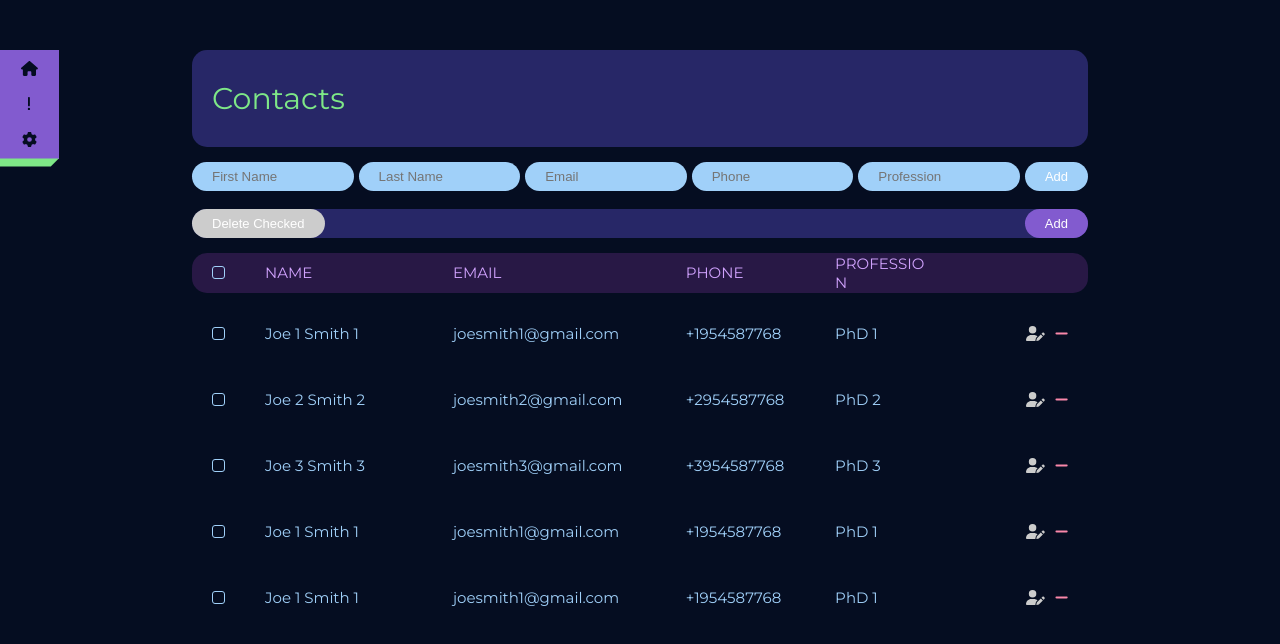
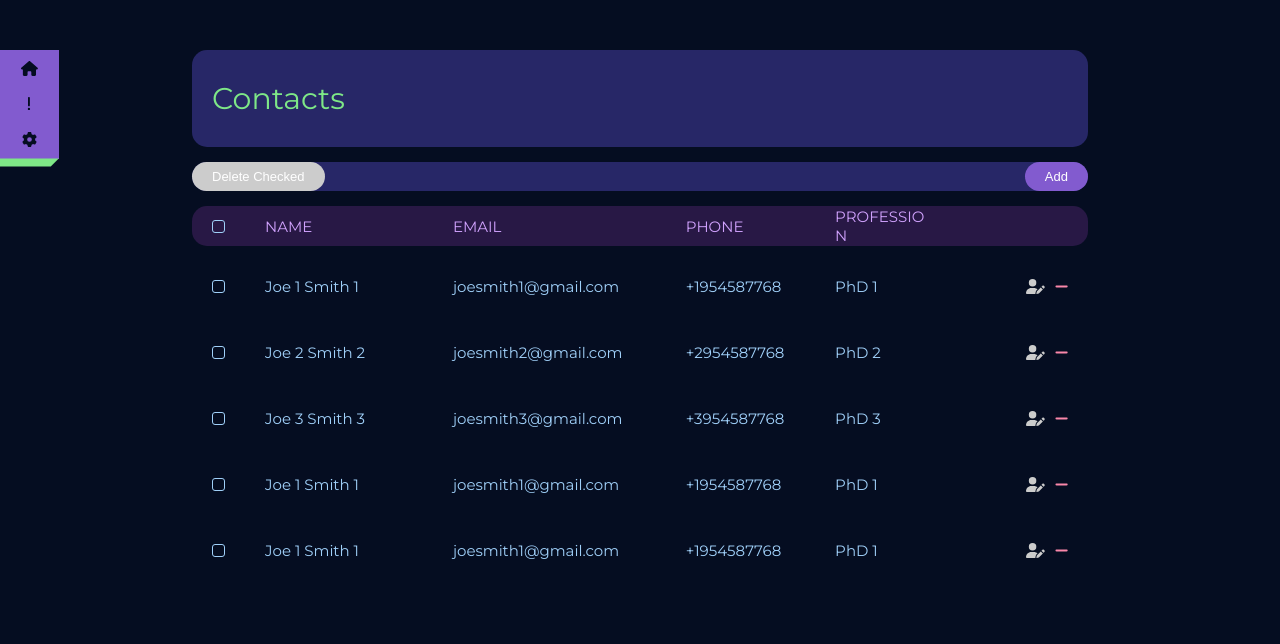
Before and after one commit to ghumash/ContactManager, a React (Create React App) app: page /#/ in a window 1280 px wide. Shown: the top 644 px of the page. Built offline with nearby package versions, Linux system fonts and the light colour scheme.

Commit message:
Refactor: "InlineContact" component

```diff
--- /dev/null
+++ b/src/List/InlineContact/InlineContact.css
@@ -0,0 +1,46 @@
+.inlineAdd {
+  display: flex;
+  justify-content: space-between;
+  align-items: center;
+  margin-bottom: 2%;
+}
+
+.InlineAdd-item {
+  width: 100%;
+  margin: 11px 5px;
+  padding: 5px 15px;
+
+  background-color: var(--color-5);
+  color: var(--color-1);
+  border-radius: 15px;
+}
+
+.InlineContact-btn-group {
+  padding: 0 20px;
+
+  display: flex;
+  justify-content: flex-end;
+  align-items: center;
+}
+
+.InlineContact-btn {
+  transition: 0.2s ease-in-out;
+  font-size: 19px;
+}
+
+.InlineContact-btn:first-child {
+  color: var(--color-4);
+  margin-right: 10px;
+}
+
+.InlineContact-btn:first-child:hover {
+  color: var(--color-12);
+}
+
+.InlineContact-btn:last-child {
+  color: var(--color-13);
+}
+
+.InlineContact-btn:last-child:hover {
+  color: var(--color-10);
+}
--- a/src/List/InlineContact/InlineContact.jsx
+++ b/src/List/InlineContact/InlineContact.jsx
@@ -1,52 +1,155 @@
-export default function InlineContact() {
+import "./InlineContact.css";
+
+import {v4 as uuidv4} from "uuid";
+import Swal from "sweetalert2";
+import {FontAwesomeIcon} from "@fortawesome/react-fontawesome";
+import {faMinus, faUserPen, faCheck, faXmark} from "@fortawesome/free-solid-svg-icons";
+
+import {useState} from "react";
+import {isEmpty} from "../../js/utils";
+
+export default function InlineContact({
+  setNewContact,
+  contact,
+  button,
+  id,
+  contacts,
+  setContacts,
+  setInlineContactStatus,
+}) {
+  const [firstNameInput, setFirstNameInput] = useState(contact.firstName);
+  const [lastNameInput, setLastNameInput] = useState(contact.lastName);
+  const [phoneInput, setPhoneInput] = useState(contact.phone);
+  const [emailInput, setEmailInput] = useState(contact.email);
+  const [professionInput, setProfessionInput] = useState(contact.profession);
+
+  const newContact = {
+    id: uuidv4(),
+    firstName: firstNameInput,
+    lastName: lastNameInput,
+    email: emailInput,
+    phone: phoneInput,
+    profession: professionInput,
+  };
+
+  const changeContacts = contacts.map((contact) => {
+    if (contact.id !== id) {
+      return contact;
+    } else {
+      return newContact;
+    }
+  });
+
+  const saveButtonHandle = () => {
+
+    if (isEmpty(newContact)) {
+      setContacts([...changeContacts]);
+      setInlineContactStatus(null);
+      Swal.fire({
+        text: `Contact Saved!`,
+        icon: "success",
+        iconColor: "var(--color-4)",
+        confirmButtonColor: "var(--color-12)",
+      });
+    } else {
+      Swal.fire({
+        text: `Please fill in all fields`,
+        icon: "warning",
+        iconColor: "var(--color-4)",
+        confirmButtonColor: "var(--color-12)",
+      });
+    }
+  };
+
+  const addButtonHandle = () => {
+    if (isEmpty(newContact)) {
+      setContacts([...contacts, newContact]);
+      setInlineContactStatus(null);
+      Swal.fire({
+        text: `Contact Added!`,
+        icon: "success",
+        iconColor: "var(--color-4)",
+        confirmButtonColor: "var(--color-12)",
+      });
+    } else {
+      Swal.fire({
+        text: `Please fill in all fields`,
+        icon: "warning",
+        iconColor: "var(--color-4)",
+        confirmButtonColor: "var(--color-12)",
+      });
+    }
+  };
+
   return (
-    <>
+    <form className="inlineAdd">
       <input
+        className="InlineAdd-item"
         type="text"
         value={firstNameInput}
-        // placeholder="First Name"
         onChange={(e) => {
           setFirstNameInput(e.target.value);
         }}
       />
       <input
+        className="InlineAdd-item"
         type="text"
         value={lastNameInput}
-        // placeholder="Last Name"
         onChange={(e) => {
           setLastNameInput(e.target.value);
         }}
       />
       <input
+        className="InlineAdd-item"
         type="text"
         value={emailInput}
-        // placeholder="Email"
         onChange={(e) => {
           setEmailInput(e.target.value);
         }}
       />
       <input
+        className="InlineAdd-item"
         type="text"
         value={phoneInput}
-        // placeholder="Phone"
         onChange={(e) => {
           setPhoneInput(e.target.value);
         }}
       />
       <input
+        className="InlineAdd-item"
         type="text"
         value={professionInput}
-        // placeholder="Profession"
         onChange={(e) => {
           setProfessionInput(e.target.value);
         }}
       />
-      <button
-        type="button"
-        onClick={addButtonHandle}
-      >
-        Add
-      </button>
-    </>
+      <div className="InlineContact-btn-group">
+        <FontAwesomeIcon
+          icon={faCheck}
+          className="InlineContact-btn"
+          type="button"
+          onClick={() => {
+            switch (button) {
+              case "Save":
+                saveButtonHandle();
+                break;
+              case "Add":
+                addButtonHandle();
+                break;
+              default:
+                break
+            }
+          }}
+        />
+        <FontAwesomeIcon
+          icon={faXmark}
+          className="InlineContact-btn"
+          type="button"
+          onClick={() => {
+            setInlineContactStatus(null);
+          }}
+        />
+      </div>
+    </form>
   )
 }
--- a/src/List/List.css
+++ b/src/List/List.css
@@ -13,44 +13,3 @@
     justify-content: center;
     flex-wrap: wrap;
 }
-
-.inlineAdd {
-    display: flex;
-    justify-content: space-between;
-    margin-bottom: 2%;
-}
-
-.InlineAdd-item {
-    width: 100%;
-    margin-right: 5px;
-    padding: 7px 20px;
-
-    background-color: var(--color-5);
-    color: var(--color-1);
-    border-radius: 15px;
-}
-
-.InlineAdd-item:last-child {
-    margin-right: 0;
-}
-
-.InlineAdd-item:nth-child(6) {
-    width: 15%;
-    border-radius: 15px;
-
-    font-size: 13px;
-    color: var(--color-7);
-
-    transition: 0.2s ease-in-out;
-    cursor: pointer;
-}
-
-.InlineAdd-item:nth-child(6):hover {
-    box-shadow: 0 4px 7px rgba(0, 0, 0, 0.15),
-    0 100px 80px rgba(255, 255, 255, 0.02),
-    0 42px 33px rgba(255, 255, 255, 0.024),
-    0 22px 18px rgba(255, 255, 255, 0.028),
-    0 12px 10px rgba(255, 255, 255, 0.034), 0 7px 5px rgba(255, 255, 255, 0.04),
-    0 3px 2px rgba(255, 255, 255, 0.07);
-    background-color: #55b1ff;
-}
--- a/src/List/List.jsx
+++ b/src/List/List.jsx
@@ -4,12 +4,12 @@ import ListHeader from "./ListHeader/ListHeader";
 import ListItem from "./ListItem/ListItem";
 import PopupContact from "./PopupContact/PopupContact";
 import ListBtnSection from "./ListBtnSection/ListBtnSection";
+import InlineContact from "./InlineContact/InlineContact";
 
 import {list} from "../js/const";
 import {useState} from "react";
 
 import Swal from "sweetalert2";
-import {v4 as uuidv4} from "uuid";
 
 export default function List({
                                cardViewState,
@@ -17,30 +17,18 @@ export default function List({
                                inlineAddState,
                              }) {
   const [contacts, setContacts] = useState([...list]);
-  const [popupContactStatus, setPopupContactStatus] = useState();
+  const [popupContactStatus, setPopupContactStatus] = useState(null);
+  const [inlineContactStatus, setInlineContactStatus] = useState(null);
   const [checkAll, setCheckAll] = useState(false);
   const [checkedIdArr, setCheckedIdArr] = useState([]);
   const checkedIdCopy = [...checkedIdArr];
   const [itemRowInlineStyle, setTtemRowInlineStyle] = useState(false);
 
-  const [firstNameInput, setFirstNameInput] = useState("");
-  const [lastNameInput, setLastNameInput] = useState("");
-  const [phoneInput, setPhoneInput] = useState("");
-  const [emailInput, setEmailInput] = useState("");
-  const [professionInput, setProfessionInput] = useState("");
+  const [newContact, setNewContact] = useState({})
 
-  const newContact = {
-    id: uuidv4(),
-    firstName: firstNameInput,
-    lastName: lastNameInput,
-    email: emailInput,
-    phone: phoneInput,
-    profession: professionInput,
-  };
 
   const onCheck = (e, id) => {
     const {name} = e.target;
-
     if (name === "checkAll") {
       if (e.target.checked) {
         setCheckAll(true);
@@ -122,7 +110,7 @@ export default function List({
     });
   };
 
-  const onEdit = (id, firstName, lastName, phone, email, profession) => {
+  const onPopupContactEdit = (id, firstName, lastName, phone, email, profession) => {
     setPopupContactStatus(
       <PopupContact
         title={"Edit Contact"}
@@ -157,106 +145,11 @@ export default function List({
     );
   };
 
-  const isEmpty = () => {
-    switch ("") {
-      case firstNameInput:
-      case lastNameInput:
-      case phoneInput:
-      case emailInput:
-      case professionInput:
-        return false;
-      default:
-        return true;
-    }
-  };
-
-  const addButtonHandle = () => {
-    if (isEmpty()) {
-      setContacts([...contacts, newContact]);
-      setFirstNameInput("")
-      setLastNameInput("")
-      setPhoneInput("")
-      setEmailInput("")
-      setProfessionInput("")
-      Swal.fire({
-        text: `Contact Added!`,
-        icon: "success",
-        iconColor: "var(--color-4)",
-        confirmButtonColor: "var(--color-12)",
-      });
-    } else {
-      Swal.fire({
-        text: `Please fill in all fields`,
-        icon: "warning",
-        iconColor: "var(--color-4)",
-        confirmButtonColor: "var(--color-12)",
-      });
-    }
-  };
-
-  const inlineAdd = (
-    <div className="inlineAdd">
-      <input
-        type="text"
-        className="InlineAdd-item"
-        value={firstNameInput}
-        placeholder="First Name"
-        onChange={(e) => {
-          setFirstNameInput(e.target.value);
-        }}
-      />
-      <input
-        type="text"
-        className="InlineAdd-item"
-        value={lastNameInput}
-        placeholder="Last Name"
-        onChange={(e) => {
-          setLastNameInput(e.target.value);
-        }}
-      />
-      <input
-        type="text"
-        className="InlineAdd-item"
-        value={emailInput}
-        placeholder="Email"
-        onChange={(e) => {
-          setEmailInput(e.target.value);
-        }}
-      />
-      <input
-        type="text"
-        className="InlineAdd-item"
-        value={phoneInput}
-        placeholder="Phone"
-        onChange={(e) => {
-          setPhoneInput(e.target.value);
-        }}
-      />
-      <input
-        type="text"
-        className="InlineAdd-item"
-        value={professionInput}
-        placeholder="Profession"
-        onChange={(e) => {
-          setProfessionInput(e.target.value);
-        }}
-      />
-      <button
-        type="button"
-        className="InlineAdd-item"
-        onClick={addButtonHandle}
-      >
-        Add
-      </button>
-    </div>
-  );
-
   return (
     <>
       <div className="ListCaption">
         <Caption title={"Contacts"}/>
       </div>
-      {inlineAddState && inlineAdd}
       <div className="List">
         {popupContactStatus ? popupContactStatus : null}
         <div className="ListBtnSection-container">
@@ -275,24 +168,33 @@ export default function List({
         <div
           className={cardViewState ? "ListItem-cardView" : "ListItem-rowView"}
         >
+
           {contacts.map((contact) => {
-            return (
+            return inlineContactStatus && contact.id === newContact.id ?
+              <InlineContact
+                title={"Edit Contact"}
+                button={"Save"}
+                key={contact.id}
+                id={contact.id}
+                contacts={contacts}
+                contact={contact}
+                setContacts={setContacts}
+                setNewContact={setNewContact}
+                setInlineContactStatus={setInlineContactStatus}
+              /> : (
                 <ListItem
                   key={contact.id}
                   id={contact.id}
+                  contact={contact}
+                  setNewContact={setNewContact}
                   contacts={contacts}
                   setContacts={setContacts}
-                avatar={contact.avatar}
-                firstName={contact.firstName}
-                lastName={contact.lastName}
-                email={contact.email}
-                phone={contact.phone}
-                profession={contact.profession}
                   cardViewState={cardViewState}
                   inlineEditState={inlineEditState}
                   checkedIdArr={checkedIdArr}
                   onDelete={onDelete}
-                onEdit={onEdit}
+                  onPopupContactEdit={onPopupContactEdit}
+                  setInlineContactStatus={setInlineContactStatus}
                   onCheck={onCheck}
                 />
               );
--- a/src/List/ListItem/ListItem.jsx
+++ b/src/List/ListItem/ListItem.jsx
@@ -1,132 +1,21 @@
 import "./ListItem.css";
 
 import {FontAwesomeIcon} from "@fortawesome/react-fontawesome";
-import {v4 as uuidv4} from "uuid";
 import {faMinus, faUserPen} from "@fortawesome/free-solid-svg-icons";
-import {useState} from "react";
-import Swal from "sweetalert2";
+import InlineContact from "../InlineContact/InlineContact";
 
 export default function ListItem({
   id,
-                                   contacts,
-                                   setContacts,
-                                   avatar,
-                                   firstName,
-                                   lastName,
-                                   email,
-                                   phone,
-                                   profession,
+  contact,
+  setNewContact,
   cardViewState,
   inlineEditState,
   checkedIdArr,
   onDelete,
-                                   onEdit,
+  onPopupContactEdit,
+  setInlineContactStatus,
   onCheck,
 }) {
-  const [inlineItemState, setInlineItemState] = useState(null);
-  const [inlineItemEditState, setInlineItemEditState] = useState(true);
-
-  const [firstNameInput, setFirstNameInput] = useState(firstName);
-  const [lastNameInput, setLastNameInput] = useState(lastName);
-  const [phoneInput, setPhoneInput] = useState(phone);
-  const [emailInput, setEmailInput] = useState(email);
-  const [professionInput, setProfessionInput] = useState(profession);
-
-  const newContact = {
-    id: uuidv4(),
-    firstName: firstNameInput,
-    lastName: lastNameInput,
-    email: emailInput,
-    phone: phoneInput,
-    profession: professionInput,
-  };
-
-  const isEmpty = () => {
-    switch ("") {
-      case firstNameInput:
-      case lastNameInput:
-      case phoneInput:
-      case emailInput:
-      case professionInput:
-        return false;
-      default:
-        return true;
-    }
-  };
-
-  const changedContacts = contacts.map((contact) => {
-    if (contact.id !== id) {
-      return contact;
-    } else {
-      return newContact;
-    }
-  });
-
-  const inlineItemEdit = (
-    <>
-      <input
-        type="text"
-        className="ListItem-edit"
-        defaultValue={firstNameInput}
-        onChange={(e) => {
-          setFirstNameInput(e.target.value);
-        }}
-      />
-      <input
-        type="text"
-        className="ListItem-edit"
-        defaultValue={lastNameInput}
-        onChange={(e) => {
-          setLastNameInput(e.target.value);
-        }}
-      />
-      <input
-        type="text"
-        className="ListItem-edit"
-        defaultValue={emailInput}
-        onChange={(e) => {
-          setEmailInput(e.target.value);
-        }}
-      />
-      <input
-        type="text"
-        className="ListItem-edit"
-        defaultValue={phoneInput}
-        onChange={(e) => {
-          setPhoneInput(e.target.value);
-        }}
-      />
-      <input
-        type="text"
-        className="ListItem-edit"
-        defaultValue={professionInput}
-        onChange={(e) => {
-          setProfessionInput(e.target.value);
-        }}
-      />
-    </>
-  );
-
-  const inlineItemView = (
-    <>
-      <div className={!cardViewState ? "ListItem-item" : "ListItem-card-item"}>
-        {avatar}
-        {firstName} {lastName}
-      </div>
-      <div className={!cardViewState ? "ListItem-item" : "ListItem-card-item"}>
-        {cardViewState ? (<p className="ListItem-carView-subtitle">Email</p>) : null}
-        <a href={`mailto:${email}`}>{email}</a>
-      </div>
-      <div className={!cardViewState ? "ListItem-item" : "ListItem-card-item"}>
-        {cardViewState ? (<p className="ListItem-carView-subtitle">Phone</p>) : null}
-        <a href={`tel:${phone}`}>{phone}</a>
-      </div>
-      <div className={!cardViewState ? "ListItem-item" : "ListItem-card-item"}>
-        {cardViewState ? (<p className="ListItem-carView-subtitle">Profession</p>) : null}
-        {profession}
-      </div>
-    </>
-  );
 
   const ListItemStyleHandler = () => {
     if (cardViewState) {
@@ -140,27 +29,8 @@ export default function ListItem({
     }
   };
 
-  const inlineEditHandler = () => {
-    if (inlineItemEditState) {
-      setInlineItemState(inlineItemEdit);
-      setInlineItemEditState(false);
-    } else {
-      if (isEmpty()) {
-        setContacts([...changedContacts]);
-        setInlineItemState(inlineItemView);
-        setInlineItemEditState(true);
-      } else {
-        Swal.fire({
-          text: `Please fill in all fields`,
-          icon: "warning",
-          iconColor: "var(--color-4)",
-          confirmButtonColor: "var(--color-12)",
-        });
-      }
-    }
-  };
-
-  return (<div className={ListItemStyleHandler()}>
+  return (
+    <div className={ListItemStyleHandler()}>
       <div className={!cardViewState ? "ListItem-item" : "ListItem-card-item"}>
         <label className="checkbox">
           <input
@@ -175,18 +45,53 @@ export default function ListItem({
         </label>
       </div>
 
-    {inlineItemState ? inlineItemState : inlineItemView}
+      <>
+        <div className={!cardViewState ? "ListItem-item" : "ListItem-card-item"}>
+          {contact.avatar}
+          {contact.firstName} {contact.lastName}
+        </div>
+        <div className={!cardViewState ? "ListItem-item" : "ListItem-card-item"}>
+          {cardViewState ? (<p className="ListItem-carView-subtitle">Email</p>) : null}
+          <a href={`mailto:${contact.email}`}>{contact.email}</a>
+        </div>
+        <div className={!cardViewState ? "ListItem-item" : "ListItem-card-item"}>
+          {cardViewState ? (<p className="ListItem-carView-subtitle">Phone</p>) : null}
+          <a href={`tel:${contact.phone}`}>{contact.phone}</a>
+        </div>
+        <div className={!cardViewState ? "ListItem-item" : "ListItem-card-item"}>
+          {cardViewState ? (<p className="ListItem-carView-subtitle">Profession</p>) : null}
+          {contact.profession}
+        </div>
+      </>
 
       <div className={!cardViewState ? "ListItem-item" : "ListItem-card-item"}>
         <div className="ListItem-icon-group">
           <FontAwesomeIcon
             icon={faUserPen}
             onClick={() => {
+              setNewContact({
+                id: contact.id,
+                firstName: contact.firstName,
+                lastName: contact.lastName,
+                phone: contact.phone,
+                email: contact.email,
+                profession: contact.profession,
+              })
               if (!inlineEditState) {
-              onEdit(id, firstName, lastName, phone, email, profession);
+                onPopupContactEdit(id, contact.firstName, contact.lastName, contact.phone, contact.email, contact.profession);
               } else {
                 if (!cardViewState) {
-                inlineEditHandler();
+                  setInlineContactStatus(
+                    <InlineContact
+                      title={"Edit Contact"}
+                      button={"Save"}
+                      firstName={contact.firstName}
+                      lastName={contact.lastName}
+                      phone={contact.phone}
+                      email={contact.email}
+                      profession={contact.profession}
+                    />
+                  )
                 }
               }
             }}
@@ -194,7 +99,7 @@ export default function ListItem({
           <FontAwesomeIcon
             icon={faMinus}
             onClick={() => {
-            onDelete(id, firstName, lastName);
+              onDelete(contact.id, contact.firstName, contact.lastName);
             }}
           />
         </div>
--- a/src/List/PopupContact/PopupContact.jsx
+++ b/src/List/PopupContact/PopupContact.jsx
@@ -4,6 +4,7 @@ import {v4 as uuidv4} from "uuid";
 import Swal from "sweetalert2";
 
 import {useState} from "react";
+import {isEmpty} from "../../js/utils";
 
 export default function PopupContact({
                                 title,
@@ -41,21 +42,8 @@ export default function PopupContact({
     }
   });
 
-  const isEmpty = () => {
-    switch ("") {
-      case firstNameInput:
-      case lastNameInput:
-      case phoneInput:
-      case emailInput:
-      case professionInput:
-        return false;
-      default:
-        return true;
-    }
-  };
-
   const saveButtonHandle = () => {
-    if (isEmpty()) {
+    if (isEmpty(newContact)) {
       setContacts([...changedContacts]);
       setPopupContactStatus(null);
       Swal.fire({
@@ -75,7 +63,7 @@ export default function PopupContact({
   };
 
   const addButtonHandle = () => {
-    if (isEmpty()) {
+    if (isEmpty(newContact)) {
       setContacts([...contacts, newContact]);
       setPopupContactStatus(null);
       Swal.fire({
--- /dev/null
+++ b/src/js/Context.js
@@ -0,0 +1 @@
+import React from 'react';
```
Also changed, not shown: src/js/utils.js (+14 -0 lines). Lines whose indentation alone changed are shown as unchanged.
